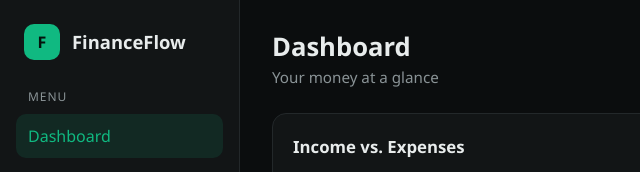
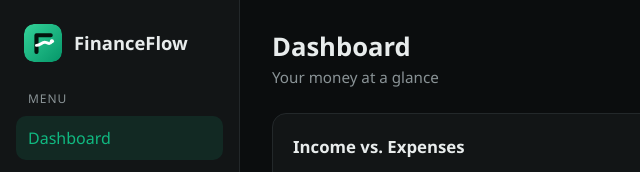
Before and after one commit to Deepak-Lamsal/Finance-Flow, a plain HTML site: page frontend/index.html in a window 1280 px wide. Shown: the top 172 px of the page, 0-640 px from the left. Drawn offline with nearby package versions, Linux system fonts and the light colour scheme; no server answers.

Commit message:
added finance flow logo

```diff
--- a/frontend/css/style.css
+++ b/frontend/css/style.css
@@ -531,3 +531,8 @@ body {
 .card-note.down {
   color: var(--accent);
 }
+.logo-img {
+  width: 38px;
+  height: 38px;
+  border-radius: 10px;
+}
--- a/frontend/index.html
+++ b/frontend/index.html
@@ -4,6 +4,7 @@
   <meta charset="UTF-8">
   <meta name="viewport" content="width=device-width, initial-scale=1.0">
   <title>FinanceFlow - Dashboard</title>
+  <link rel="icon" type="image/svg+xml" href="img/logo.svg">
   <link rel="stylesheet" href="css/style.css">
 </head>
 <body>
@@ -12,7 +13,7 @@
     <!-- Sidebar -->
     <aside class="sidebar">
       <div class="logo">
-        <span class="logo-icon">F</span>
+        <img src="img/logo.svg" class="logo-img" alt="FinanceFlow logo">
         <span class="logo-text">FinanceFlow</span>
       </div>
 
```
Also changed, not shown: frontend/img/logo.svg (added).
